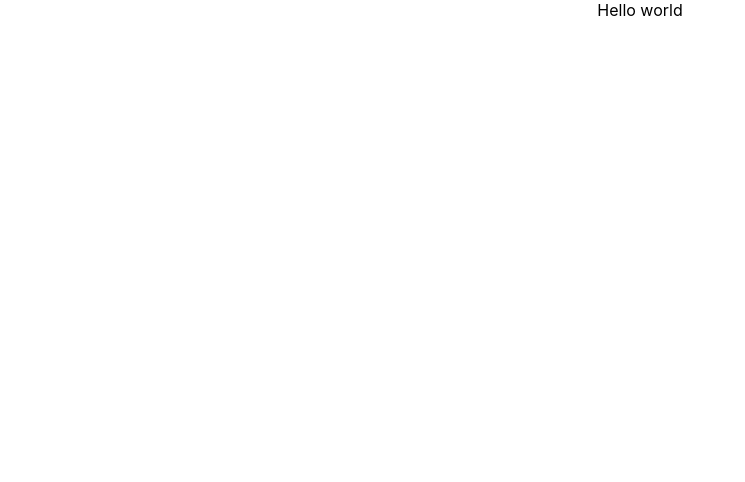
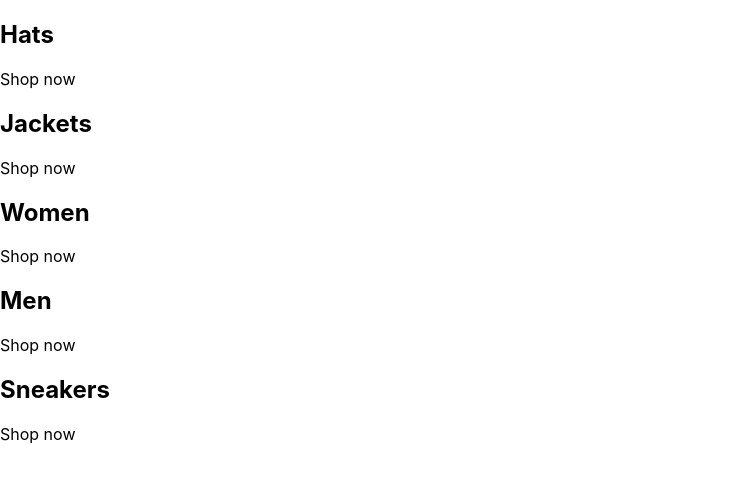
Before and after one commit to daveslaw/send-it, a React (Create React App) app: page / in a window 1280 px wide. Shown: the top 482 px of the page, without its empty margins (0-745 px from the left). Built offline with nearby package versions, Linux system fonts and the light colour scheme.

Commit message:
setting up clothing depts / mapping

```diff
--- a/src/App.js
+++ b/src/App.js
@@ -1,12 +1,44 @@
-import logo from './logo.svg';
-import './App.css';
+import logo from "./logo.svg";
+import "./App.css";
 
-function App() {
-  return (
-    <div className="App">
-     Hello world
-    </div>
-  );
-}
+const App = () => {
+	const deptArray = [
+		{
+			id: "1",
+			name: "Hats",
+		},
+		{
+			id: "2",
+			name: "Jackets",
+		},
+		{
+			id: "3",
+			name: "Women",
+		},
+		{
+			id: "4",
+			name: "Men",
+		},
+		{
+			id: "5",
+			name: "Sneakers",
+		},
+	];
+
+	return (
+		<div className="departments-container">
+      {deptArray.map((department => (
+        <div className="department-container" key={department.id}>
+				{/* <img /> */}
+				<div className="department-body-container">
+					<h2>{department.name}</h2>
+					<p>Shop now</p>
+				</div>
+			</div>
+      )))}
+
+		</div>
+	);
+};
 
 export default App;
```
